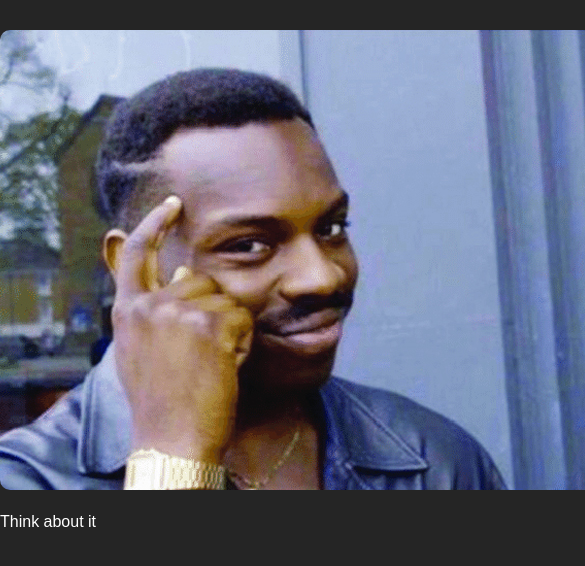
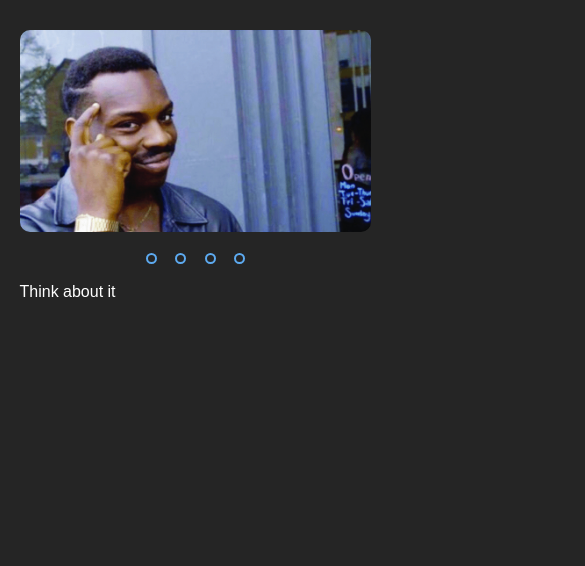
Before and after one commit to KatherineZems/cssMemSlider, a plain HTML site: page index.html in a window 390 px wide. Shown: the top 566 px of the page, 585 px wide, since content can reach past the window. Drawn offline with Linux system fonts and the light colour scheme.

Commit message:
feat: style for mobile (May 17, 2022 01:20)

```diff
--- a/style/style.css
+++ b/style/style.css
@@ -54,13 +54,17 @@ body {
 
 .slider__button {
   padding: 6px;
-  margin-left: 3px;
+  margin-right: 3px;
   width: 22px;
   height: 22px;
   background-color: transparent;
   outline: none;
   border: none;
   cursor: pointer;
+}
+
+.slider__button:last-child {
+  margin-right: 0;
 }
 
 .slider__control {
@@ -75,3 +79,24 @@ body {
 .slider__button:hover .slider__control {
   background-color: #5daaf0;
 }
+
+@media (max-width: 830px) {
+  .slider {
+    width: 90%;
+    grid-template-columns: 100%;
+    grid-template-areas:
+      "img"
+      "controls"
+      "text";
+    row-gap: 14px;
+  }
+
+  .slider__images img {
+    width: 100%;
+    height: auto;
+  }
+
+  .slider__controls {
+    justify-self: center;
+  }
+}
```
